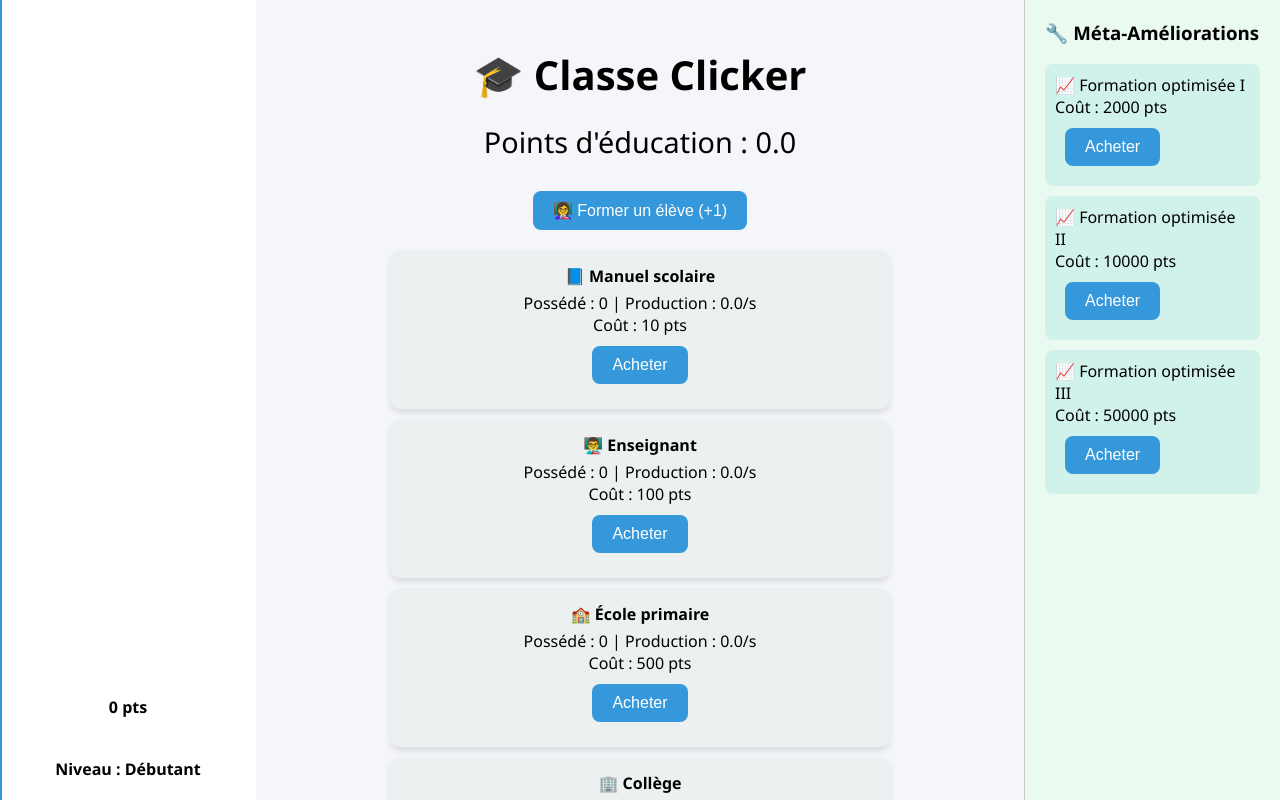
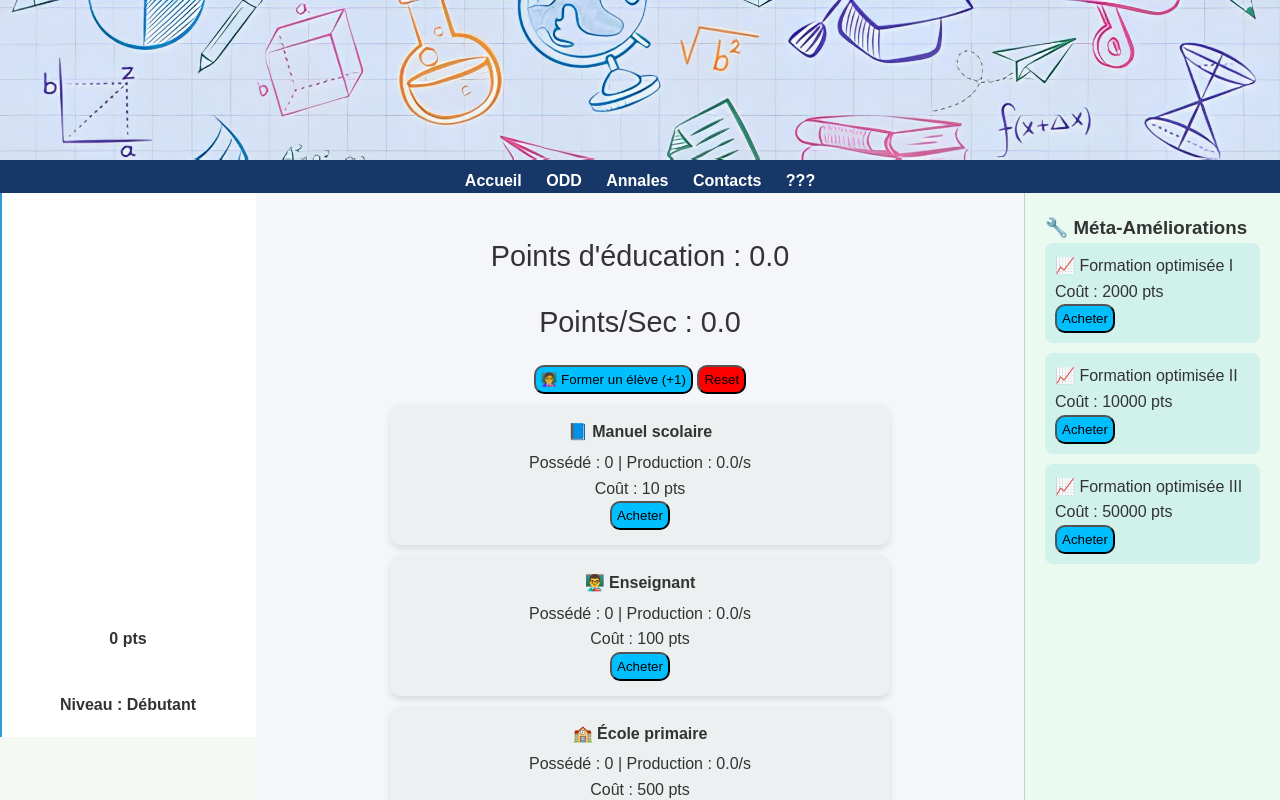
Before and after one commit to Fanto974/ProjetWebS4, a website: page HTML/Jeu.html in a window 1280 px wide. Drawn offline with Linux system fonts and the light colour scheme.

Commit message:
add game

```diff
--- a/CSS/Jeu.css
+++ b/CSS/Jeu.css
@@ -1,17 +1,19 @@
-* {
-    box-sizing: border-box;
-}
-body {
-    font-family: 'Segoe UI', sans-serif;
+html, body {
+    height: 100%;
     margin: 0;
     padding: 0;
+    overflow: hidden; /* désactive le scroll global */
+}
+
+#gameContainer {
     display: flex;
-    height: 100vh;
+    height: 100%;
     overflow: hidden;
 }
-/* Zone gauche */
+
 #sidebar {
     width: 20%;
+    height: 68%;
     background: #d6eaf8;
     display: flex;
     flex-direction: column;
@@ -58,34 +60,18 @@ body {
     font-weight: bold;
 }
 
-/* Zone centrale */
 #mainContent {
     width: 60%;
     padding: 20px;
     overflow-y: auto;
     background-color: #f4f6fa;
     text-align: center;
+    height: 100%;
+    padding-bottom: 80px;
 }
-h1 {
-    font-size: 2.5em;
-    margin-bottom: 10px;
-}
-#educationPoints {
+#educationPoints, #pts {
     font-size: 1.8em;
     margin: 20px 0;
-}
-button {
-    padding: 10px 20px;
-    font-size: 1em;
-    margin: 10px;
-    border: none;
-    border-radius: 8px;
-    background-color: #3498db;
-    color: white;
-    cursor: pointer;
-}
-button:hover {
-    background-color: #2980b9;
 }
 .upgrade {
     background: #ecf0f1;
@@ -100,7 +86,6 @@ button:hover {
     margin-bottom: 5px;
 }
 
-/* Zone droite */
 #metaUpgrades {
     width: 20%;
     background: #eafaf1;
@@ -117,3 +102,21 @@ button:hover {
     margin-bottom: 10px;
     border-radius: 8px;
 }
+
+button {
+    background: deepskyblue;
+    border-radius: 10px;
+    padding: 5px;
+}
+
+button:hover {
+    filter: brightness(75%);
+}
+
+button:active {
+    transform: scale(0.9);
+}
+
+#reset{
+    background: red;
+}
--- a/HTML/Jeu.html
+++ b/HTML/Jeu.html
@@ -3,10 +3,22 @@
 <head>
     <meta charset="UTF-8">
     <title>Classe Clicker</title>
+    <link rel="stylesheet" href="../CSS/Base.css">
     <link rel="stylesheet" href="../CSS/Jeu.css">
     <script defer src="../JavaScript/Jeu.js"></script>
 </head>
 <body>
+<header>
+    <img src = "../Images/pleinObjEdu.jpg" alt = "GreenIT_img">
+    <nav>
+        <a href="./Acceuil.html" id="accueilLink">Accueil</a>
+        <a href="./ODD.html" id="oddLink">ODD</a>
+        <a href="./Annales.html" id="annalesLink">Annales</a>
+        <a href="./Contact.html" id="contactLink">Contacts</a>
+        <a href="./Jeu.html" id="gameLink">???</a>
+    </nav>
+</header>
+<div id="gameContainer">
 <!-- Colonne gauche -->
 <div id="sidebar">
     <div id="educationTracker">
@@ -20,10 +32,10 @@
 
 <!-- Colonne centrale -->
 <div id="mainContent">
-    <h1>🎓 Classe Clicker</h1>
     <div id="educationPoints">Points d'éducation : 0</div>
+    <div id="pts">Points/Sec</div>
     <button onclick="educate()">👩‍🏫 Former un élève (+1)</button>
-
+    <button id="reset" onclick="resetSave()">Reset</button>
     <div id="upgrades"></div>
 </div>
 
@@ -32,5 +44,6 @@
     <h3>🔧 Méta-Améliorations</h3>
     <div id="metaUpgradesList"></div>
 </div>
+</div>
 </body>
 </html>
--- a/JavaScript/Jeu.js
+++ b/JavaScript/Jeu.js
@@ -1,6 +1,9 @@
 let educationPoints = 0;
 let totalEarnedPoints = 0;
 let productionMultiplier = 1;
+let pts = 0;
+
+let initialCost = {"manuel": 10,"enseignant": 100,"ecole": 500,"college": 2000,"lycee": 5000,"plateforme": 10000};
 
 let upgrades = {
     "manuel":     { name: "📘 Manuel scolaire", cost: 10, rate: 0.1, owned: 0 },
@@ -19,6 +22,7 @@ let metaUpgrades = {
 
 function updateDisplay() {
     document.getElementById("educationPoints").innerText = `Points d'éducation : ${educationPoints.toFixed(1)}`;
+    document.getElementById("pts").innerText = `Points/Sec : ${pts.toFixed(1)}`;
     document.getElementById("totalPoints").innerText = `${Math.floor(totalEarnedPoints)} pts`;
     updateProgressVisual();
     updateLevelText();
@@ -55,7 +59,7 @@ function buyUpgrade(key) {
     if (educationPoints >= upg.cost) {
         educationPoints -= upg.cost;
         upg.owned++;
-        upg.cost = Math.floor(upg.cost * 1.3);
+        upg.cost = Math.floor(upg.cost * 1.1);
         updateUpgrades();
         updateDisplay();
     }
@@ -73,6 +77,7 @@ function buyMetaUpgrade(key) {
 }
 
 function updateUpgrades() {
+    pts = 0;
     let container = document.getElementById("upgrades");
     container.innerHTML = "";
     for (let key in upgrades) {
@@ -85,6 +90,7 @@ function updateUpgrades() {
             <button onclick="buyUpgrade('${key}')">Acheter</button>
           </div>
         `;
+        pts += (upg.rate * upg.owned * productionMultiplier);
     }
 }
 
@@ -119,3 +125,101 @@ function autoGenerate() {
 updateUpgrades();
 updateMetaUpgrades();
 setInterval(autoGenerate, 100);
+
+function saveProgress() {
+    const gameState = {
+        educationPoints: educationPoints,
+        totalEarnedPoints: totalEarnedPoints,
+        productionMultiplier: productionMultiplier,
+        upgrades: {},
+        metaUpgrades: {}
+    };
+
+    // Sauvegarder l'état des upgrades
+    for (let key in upgrades) {
+        gameState.upgrades[key] = {
+            cost: upgrades[key].cost,
+            owned: upgrades[key].owned
+        };
+    }
+
+    // Sauvegarder l'état des méta-upgrades
+    for (let key in metaUpgrades) {
+        gameState.metaUpgrades[key] = {
+            purchased: metaUpgrades[key].purchased
+        };
+    }
+
+    localStorage.setItem('myGameSave', JSON.stringify(gameState));
+}
+
+function loadProgress() {
+    const savedState = localStorage.getItem('myGameSave');
+    if (savedState) {
+        const gameState = JSON.parse(savedState);
+
+        educationPoints = gameState.educationPoints || 0;
+        totalEarnedPoints = gameState.totalEarnedPoints || 0;
+        productionMultiplier = gameState.productionMultiplier || 1;
+
+        // Restaurer upgrades
+        if (gameState.upgrades) {
+            for (let key in gameState.upgrades) {
+                if (upgrades[key]) {
+                    upgrades[key].cost = gameState.upgrades[key].cost;
+                    upgrades[key].owned = gameState.upgrades[key].owned;
+                }
+            }
+        }
+
+        // Restaurer méta-upgrades
+        if (gameState.metaUpgrades) {
+            for (let key in gameState.metaUpgrades) {
+                if (metaUpgrades[key]) {
+                    metaUpgrades[key].purchased = gameState.metaUpgrades[key].purchased;
+                }
+            }
+        }
+
+        updateUpgrades();
+        updateMetaUpgrades();
+        updateDisplay();
+    } else {
+        // Pas de sauvegarde, initialiser valeurs par défaut
+        educationPoints = 0;
+        totalEarnedPoints = 0;
+        productionMultiplier = 1;
+        updateUpgrades();
+        updateMetaUpgrades();
+        updateDisplay();
+    }
+}
+
+window.onload = loadProgress;
+setInterval(saveProgress, 1000); // sauvegarde automatique chaque seconde
+
+
+function resetSave() {
+    localStorage.removeItem('myGameSave');
+    // Réinitialise aussi les variables en mémoire si besoin
+    educationPoints = 0;
+    totalEarnedPoints = 0;
+    productionMultiplier = 1;
+
+    // Remet à zéro les propriétés des upgrades
+    for (let key in upgrades) {
+        upgrades[key].owned = 0;
+        // Optionnel : remettre aussi le coût initial si tu en as besoin
+        upgrades[key].cost = initialCost[key];
+    }
+
+    // Remet à zéro les meta upgrades
+    for (let key in metaUpgrades) {
+        metaUpgrades[key].purchased = false;
+    }
+
+    // Mets à jour l'affichage après reset
+    updateUpgrades();
+    updateMetaUpgrades();
+    updateDisplay();
+}
```
Also changed, not shown: HTML/A propos.html (+1 -0 lines), HTML/Acceuil.html (+1 -0 lines), HTML/Annales.html (+1 -0 lines), HTML/Contact.html (+1 -0 lines), HTML/ODD.html (+1 -0 lines).
